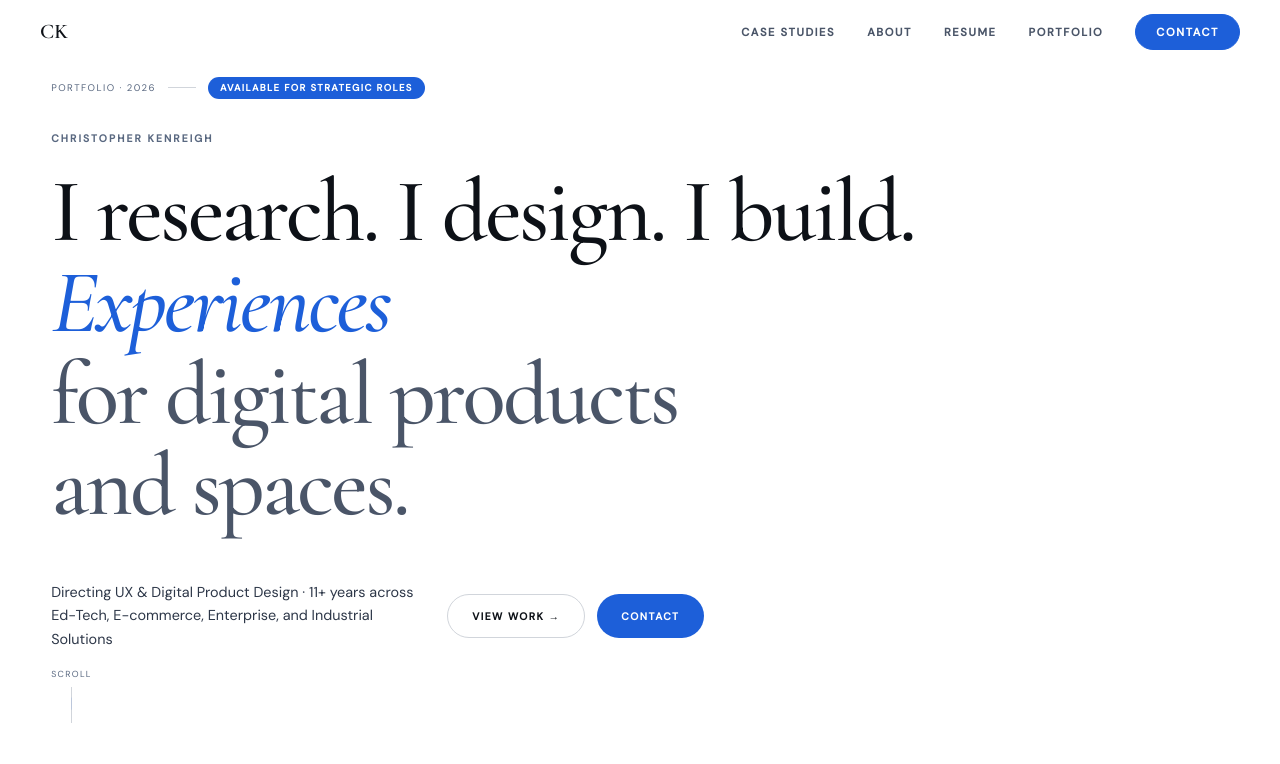
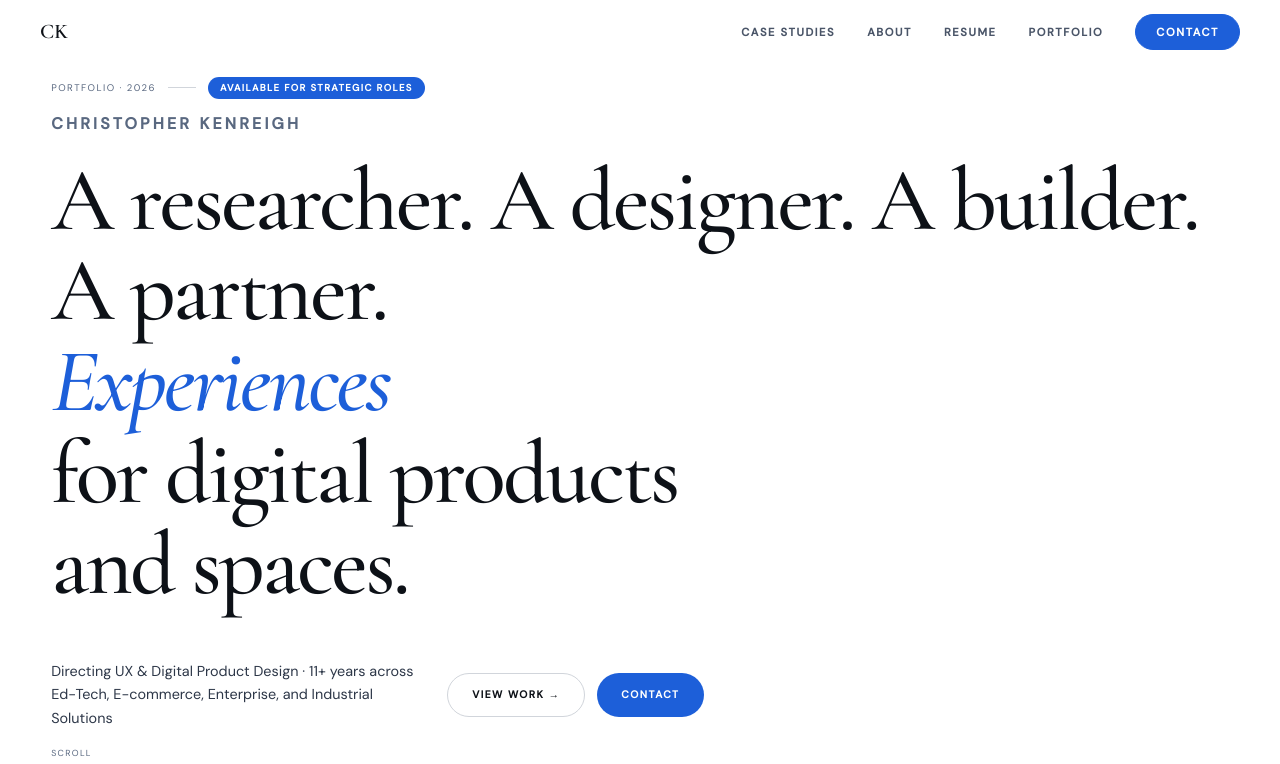
Before and after one commit to tangiblethinking/Testingonly001, a React (Vite) app: page / in a window 1280 px wide. Shown: the top 764 px of the page. Built offline with nearby package versions, Linux system fonts and the light colour scheme.

Commit message:
Update text and styling in Home component

```diff
--- a/src/pages/Home.jsx
+++ b/src/pages/Home.jsx
@@ -217,14 +217,14 @@ export default function Home({ setPage }) {
           <motion.p
             initial={{ opacity: 0, x: -16 }} animate={{ opacity: 1, x: 0 }}
             transition={{ duration: 0.6, delay: 0.35, ease: expo }}
-            style={{ fontSize: '0.65rem', textTransform: 'uppercase', letterSpacing: '0.2em', color: INK_TERT, marginBottom: '1.25rem', fontWeight: 600 }}
+            style={{ fontSize: '1rem', textTransform: 'uppercase', letterSpacing: '0.2em', color: INK_TERT, marginBottom: '1.25rem', fontWeight: 600 }}
           >Christopher Kenreigh</motion.p>
 
           {[
-            { text: 'I research. I design. I build.',             color: INK,      delay: 0.45 },
+            { text: 'A researcher. A designer. A builder. A partner.',             color: INK,      delay: 0.45 },
             { text: 'Experiences',               color: BLUE,     delay: 0.55, italic: true },
-            { text: 'for digital products',       color: INK_SEC,  delay: 0.63 },
-            { text: 'and spaces.',              color: INK_SEC,  delay: 0.70 },
+            { text: 'for digital products',       color: INK,  delay: 0.63 },
+            { text: 'and spaces.',              color: INK,  delay: 0.70 },
           ].map(({ text, color, delay, italic }) => (
             <div key={text} style={{ overflow: 'visible', paddingBottom: '0.12em' }}>
               <motion.div
```
